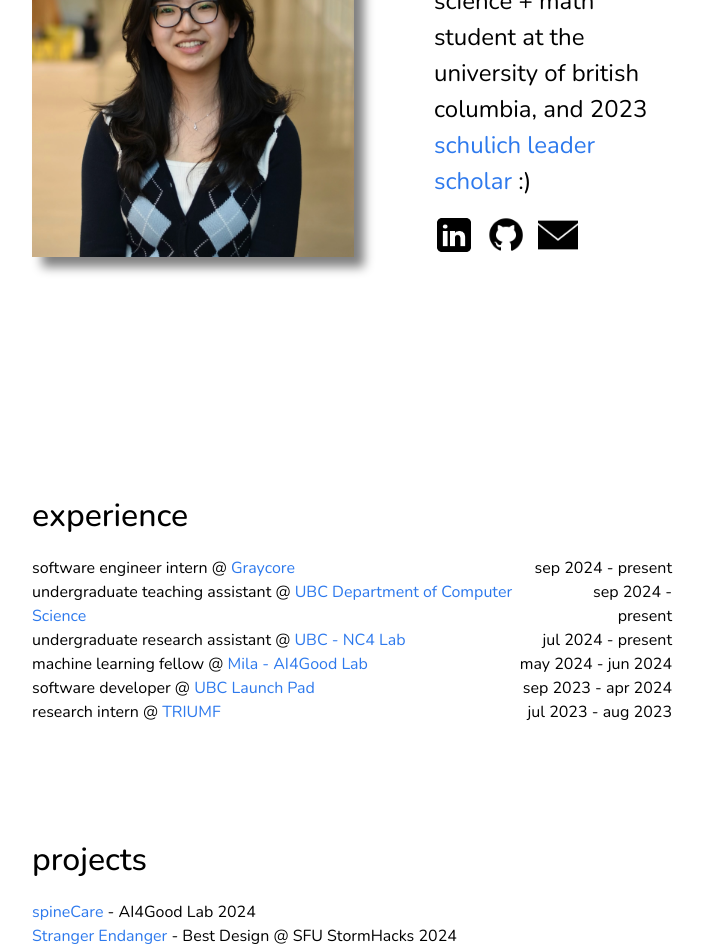
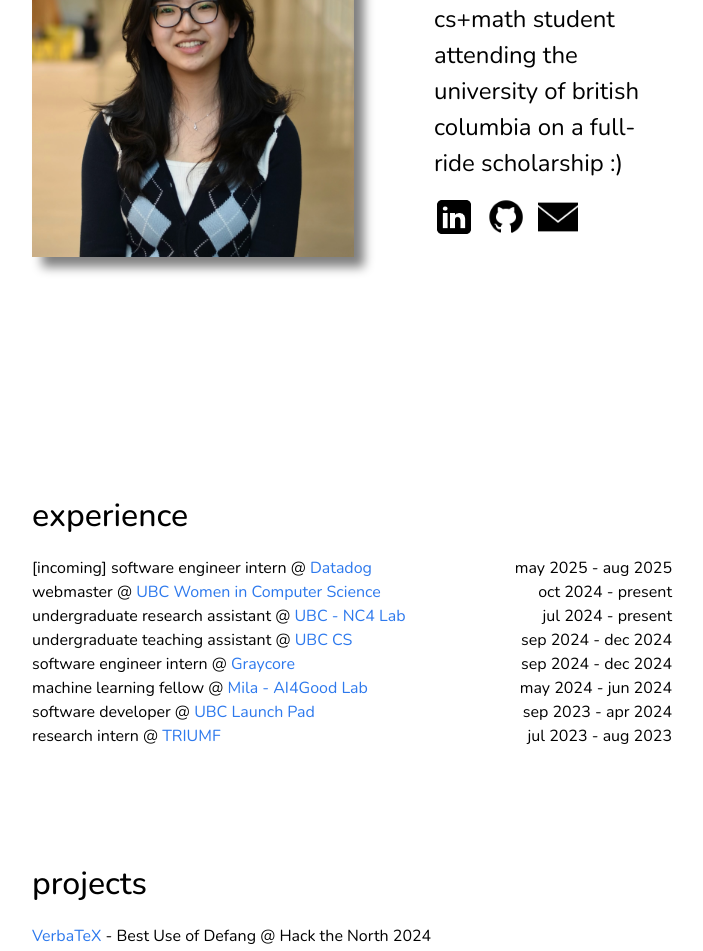
Before and after one commit to gracetxgao/portfolio, a React (Vite) app: page / in a window 1280 px wide. Shown: the part 340-1291 px from the top of the page, without its empty margins (288-991 px from the left). Built offline with nearby package versions, Linux system fonts and the light colour scheme.

Commit message:
update contents

```diff
--- a/package.json
+++ b/package.json
@@ -1,6 +1,6 @@
 {
   "name": "portfolio",
-  "homepage": "https://gracetxgao.github.io/portfolio",
+  "homepage": "https://gracetxgao.ca",
   "private": true,
   "version": "0.0.0",
   "type": "module",
@@ -8,7 +8,7 @@
     "predeploy": "npm run build",
     "deploy": "gh-pages -d dist",
     "dev": "vite",
-    "build": "tsc && vite build --base=./",
+    "build": "tsc && vite build --base=./ && echo gracetxgao.ca > dist/CNAME",
     "lint": "eslint . --ext ts,tsx --report-unused-disable-directives --max-warnings 0",
     "preview": "vite preview"
   },
--- a/src/App.tsx
+++ b/src/App.tsx
@@ -21,7 +21,7 @@
         setDarkMode(prevMode => !prevMode);
     };
 
-    let theme = darkMode ? createTheme(darkTheme) : createTheme(lightTheme)
+    const theme = darkMode ? createTheme(darkTheme) : createTheme(lightTheme)
 
     return (
         <ThemeProvider theme={theme}>
@@ -51,7 +51,7 @@
                 }}
             >
                 <Box sx={{ width: {sm: '80vw', md: '50vw'}}} >
-                    <About textColor={theme.palette.primary.main} highlightColor={theme.palette.secondary.main} darkMode={darkMode}/>
+                    <About textColor={theme.palette.primary.main} darkMode={darkMode}/>
                     <Experience textColor={theme.palette.primary.main} highlightColor={theme.palette.secondary.main}/>
                     <Projects textColor={theme.palette.primary.main} highlightColor={theme.palette.secondary.main}/>
                     <Footer textColor={theme.palette.primary.main} />
--- a/src/components/About.tsx
+++ b/src/components/About.tsx
@@ -12,12 +12,11 @@
 
 interface AboutTypes {
     textColor: string
-    highlightColor: string
-    darkMode: Boolean
+    darkMode: boolean
 }
 
 const About = (props: AboutTypes) => {
-    const { textColor, highlightColor, darkMode } = props
+    const { textColor, darkMode } = props
 
     const [snackbarOpen, setSnackbarOpen] = useState(false);
 
@@ -54,18 +53,44 @@
                 <Box>
                     <Typography fontSize='3rem' fontWeight='500'>grace gao</Typography>
                     <Typography fontSize='1.5rem' paddingBlock={2}>
-                        hi! i'm a computer science + math student at the university of british columbia,
-                        and 2023 <Link href="https://schulichleaders.com"  target="_blank" underline="none" color={highlightColor}>{'schulich leader scholar'}</Link> :)
+                        hi! i'm grace, a cs+math student attending the university of british columbia on a full-ride scholarship :)
                     </Typography>
                     <Box>
                     <Link href="https://www.linkedin.com/in/gracetxgao/" target="_blank">
-                            <img src={darkMode ? linkedin_white : linkedin} width={40} style={{ marginRight: '5%' }}/>
+                        <img
+                            src={darkMode ? linkedin_white : linkedin}
+                            width={40}
+                            style={{
+                                marginRight: '5%',
+                                transition: 'transform 0.2s',
+                            }}
+                            onMouseEnter={(e) => (e.currentTarget.style.transform = 'scale(1.1)')}
+                            onMouseLeave={(e) => (e.currentTarget.style.transform = 'scale(1)')}
+                        />
                     </Link>
                     <Link href="https://github.com/gracetxgao" target="_blank">
-                            <img src={darkMode ? github_white : github} width={40} style={{ marginRight: '5%' }}/>
+                        <img
+                            src={darkMode ? github_white : github}
+                            width={40}
+                            style={{
+                                marginRight: '5%',
+                                transition: 'transform 0.2s',
+                            }}
+                            onMouseEnter={(e) => (e.currentTarget.style.transform = 'scale(1.1)')}
+                            onMouseLeave={(e) => (e.currentTarget.style.transform = 'scale(1)')}
+                        />
                     </Link>
                     <Link onClick={handleCopyEmail}>
-                            <img src={darkMode ? email_white : email} width={40} style={{ marginRight: '5%' }} />
+                        <img
+                            src={darkMode ? email_white : email}
+                            width={40}
+                            style={{
+                                marginRight: '5%',
+                                transition: 'transform 0.2s',
+                            }}
+                            onMouseEnter={(e) => (e.currentTarget.style.transform = 'scale(1.1)')}
+                            onMouseLeave={(e) => (e.currentTarget.style.transform = 'scale(1)')}
+                        />
                     </Link>
                     </Box>
                 </Box>
--- a/src/components/Experience.tsx
+++ b/src/components/Experience.tsx
@@ -38,13 +38,14 @@
     });
 
     const items = [
-        ['software engineer intern', 'Graycore', 'https://www.graycore.io', 'sep 2024', 'present'],
-        ['undergraduate teaching assistant', 'UBC Department of Computer Science', 'https://www.cs.ubc.ca/', 'sep 2024', 'present'],
+        ['[incoming] software engineer intern', 'Datadog', 'https://www.datadoghq.com/', 'may 2025', 'aug 2025'],
+        ['webmaster', 'UBC Women in Computer Science', 'https://ubcwics.com/', 'oct 2024', 'present'],
         ['undergraduate research assistant', 'UBC - NC4 Lab', 'https://www.nc4.sbme.ubc.ca', 'jul 2024', 'present'],
+        ['undergraduate teaching assistant', 'UBC CS', 'https://www.cs.ubc.ca/', 'sep 2024', 'dec 2024'],
+        ['software engineer intern', 'Graycore', 'https://www.graycore.io', 'sep 2024', 'dec 2024'],
         ['machine learning fellow', 'Mila - AI4Good Lab', 'https://www.ai4goodlab.com', 'may 2024', 'jun 2024'],
         ['software developer', 'UBC Launch Pad', 'https://www.ubclaunchpad.com', 'sep 2023', 'apr 2024'],
-        ['research intern', 'TRIUMF', 'https://www.triumf.ca', 'jul 2023', 'aug 2023'],
-
+        ['research intern', 'TRIUMF', 'https://www.triumf.ca', 'jul 2023', 'aug 2023']
     ]
 
     return (
--- a/src/components/Projects.tsx
+++ b/src/components/Projects.tsx
@@ -29,7 +29,8 @@
     });
 
     const items = [
-        ['spineCare', 'https://github.com/gracetxgao/spineCARE', 'AI4Good Lab 2024'],
+        ['VerbaTeX', 'https://github.com/leozhang14/VerbaTeX', 'Best Use of Defang @ Hack the North 2024'],
+        ['spineCARE', 'https://github.com/gracetxgao/spineCARE', 'AI4Good Lab 2024'],
         ['Stranger Endanger', 'https://github.com/gracetxgao/stranger-endanger', 'Best Design @ SFU StormHacks 2024'],
         ['DareVenture', 'https://github.com/gracetxgao/DareVenture', 'CS Project Hub Award @ youCode 2024 x Arc\'teryx'],
         ['Stock Master', 'https://github.com/gracetxgao/stockmaster', 'UBC CPSC 210'],
```
Lines whose indentation alone changed are shown as unchanged.
